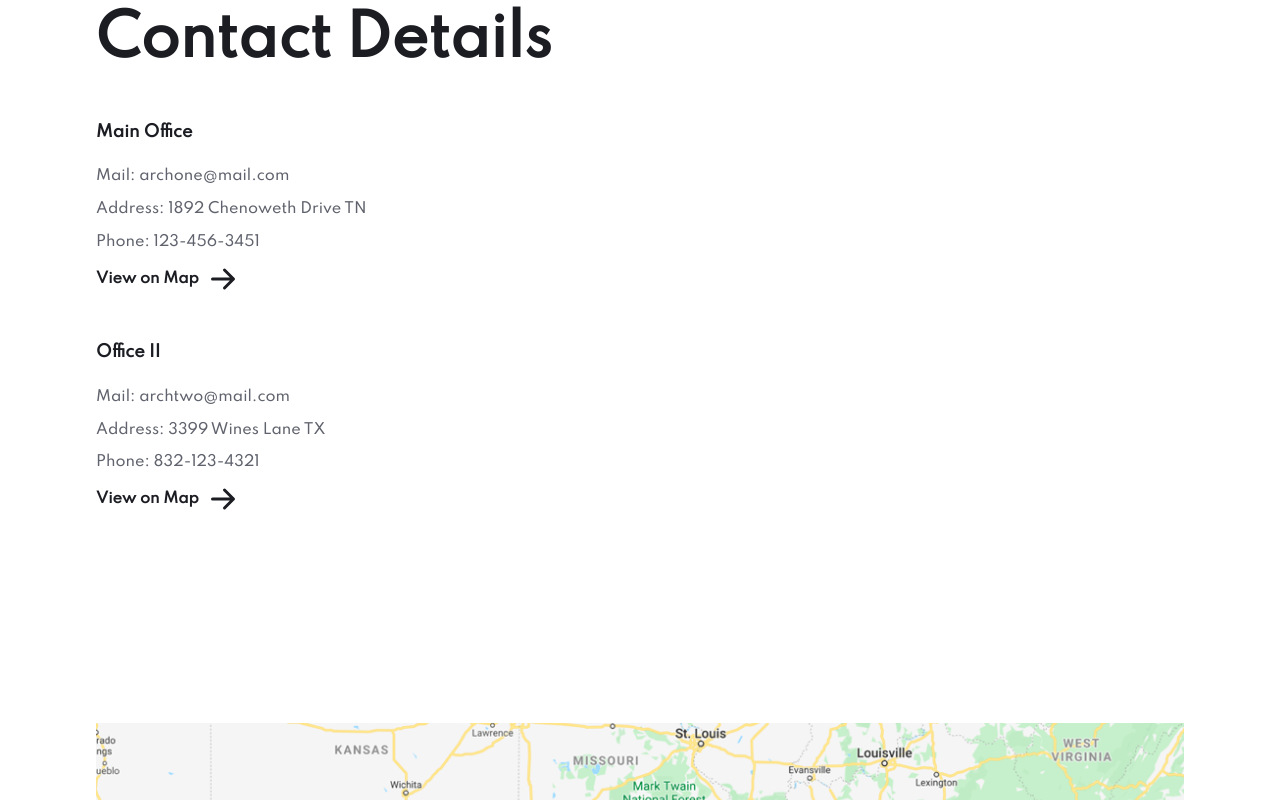
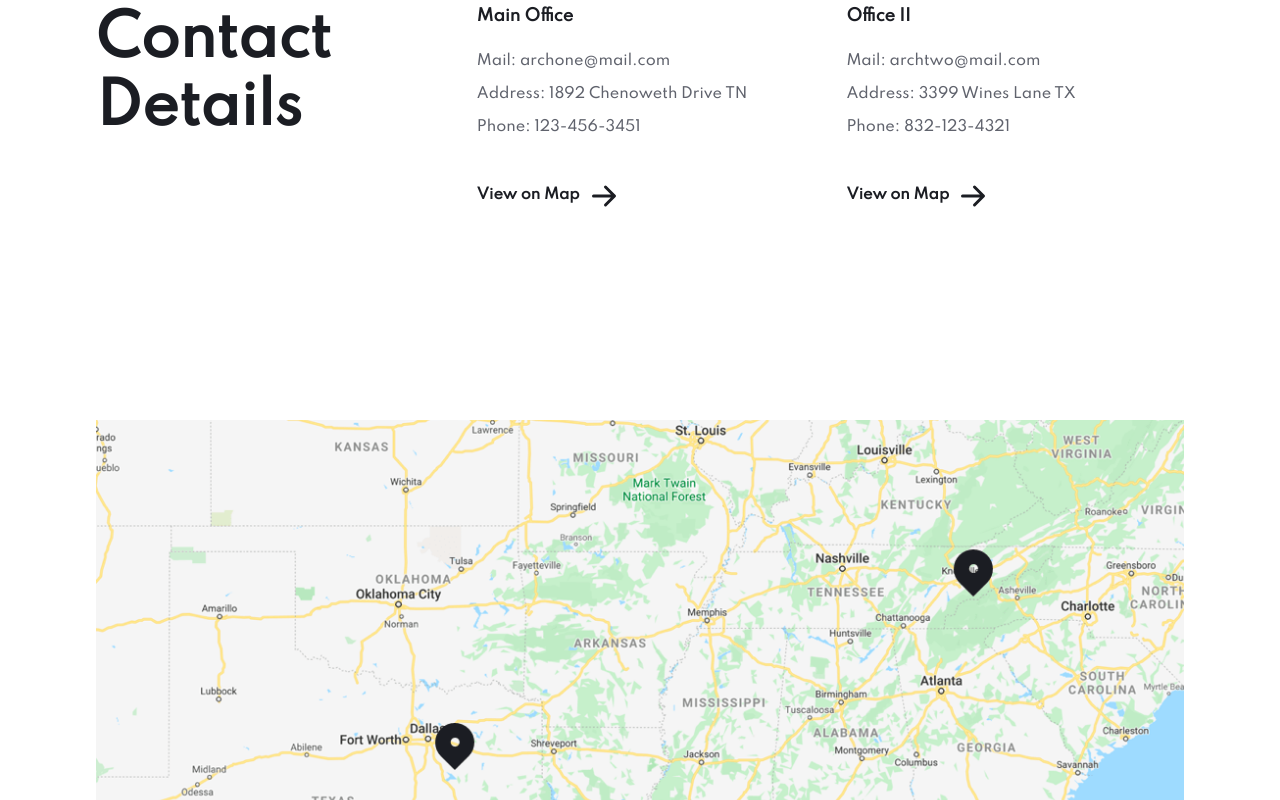
Before and after one commit to Kl3va/arch-studio, a React (Create React App) app: page /contact in a window 1280 px wide. Shown: the part 1140-1940 px from the top of the page. Built offline with nearby package versions, Linux system fonts and the light colour scheme.

Commit message:
tweaked styling of contact details section

```diff
--- a/src/sass/_contact.scss
+++ b/src/sass/_contact.scss
@@ -16,19 +16,49 @@
 
   &__heading {
     margin-bottom: 3rem;
+
+    @media only screen and (min-width: $breakpoint-larger) {
+      max-width: 6ch;
+    }
   }
 }
 
 .main-details {
+  @media only screen and (min-width: $breakpoint-larger) {
+    display: flex;
+
+    justify-content: space-between;
+  }
 }
 
 .locations {
   & > *:first-child {
     margin-bottom: 2.5rem;
+
+    @media only screen and (min-width: $breakpoint-larger) {
+      margin-bottom: 0;
+    }
+  }
+
+  @media only screen and (min-width: $breakpoint-larger) {
+    flex-basis: 65%;
+    justify-self: center;
+    display: flex;
+    justify-content: space-between;
+    gap: 2rem;
   }
 }
 
 .official-contact {
+  @media only screen and (min-width: $breakpoint-small) {
+    display: flex;
+    justify-content: space-between;
+  }
+
+  @media only screen and (min-width: $breakpoint-larger) {
+    flex-direction: column;
+    flex-basis: 100%;
+  }
 }
 
 .primary-contact {
@@ -58,6 +88,15 @@
   display: flex;
   align-items: center;
 
+  @media only screen and (min-width: $breakpoint-small) {
+    align-self: center;
+    margin-top: 2rem;
+  }
+
+  @media only screen and (min-width: $breakpoint-larger) {
+    align-self: flex-start;
+  }
+
   &__text {
   }
 }
@@ -65,6 +104,10 @@
 //MAPPING SECTION
 .section--map {
   margin-bottom: 4.5rem;
+
+  @media only screen and (min-width: $breakpoint-larger) {
+    margin-bottom: 10rem;
+  }
 }
 
 .mapping {
```
